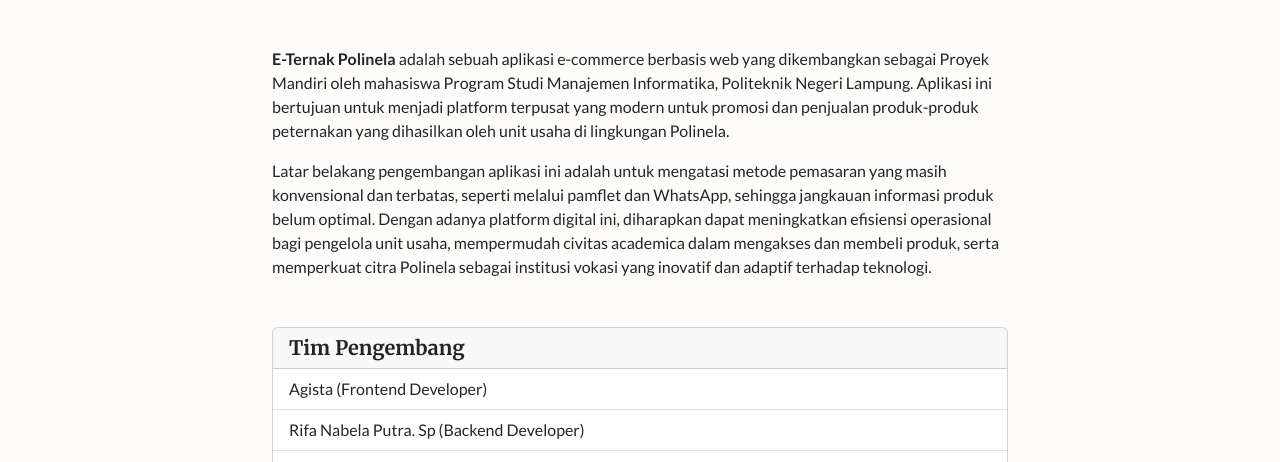
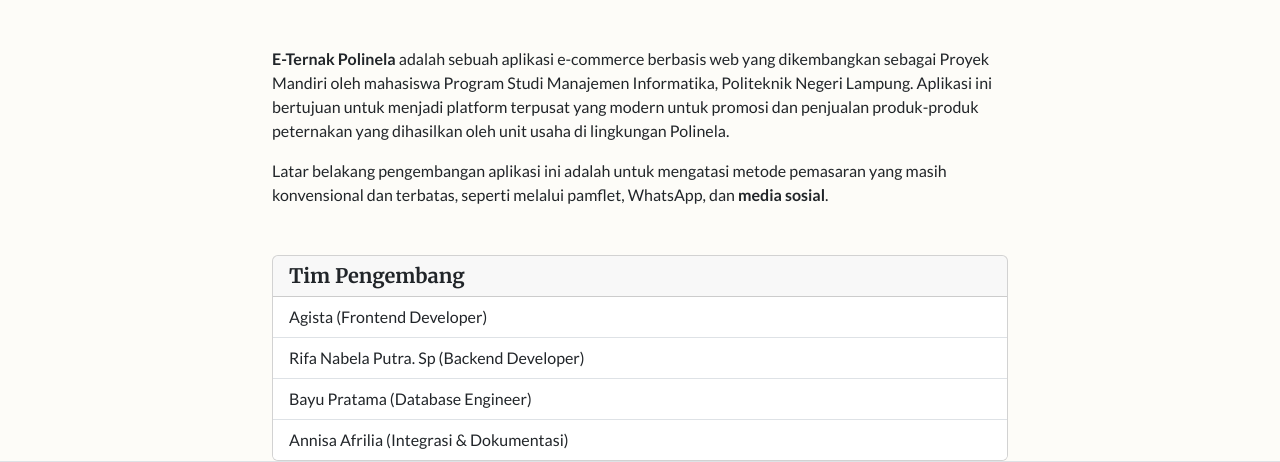
Before and after one commit to bayuatam/PM-KEAMANAN, a CodeIgniter 4 app: the page made by app/Views/about/index.php in a window 1280 px wide. Shown: the part 157-619 px from the top of the page. Run offline with PHP 8.4 and a stand-in for CodeIgniter, Linux system fonts and the light colour scheme; the template is opened without the code that fills it, so the values that code supplies are empty; some libraries are stand-ins or nearby versions.

Commit message:
Skema 1: Menambah info media sosial

```diff
--- a/app/Views/about/index.php
+++ b/app/Views/about/index.php
@@ -11,7 +11,7 @@
 
                 <p><strong>E-Ternak Polinela</strong> adalah sebuah aplikasi e-commerce berbasis web yang dikembangkan sebagai Proyek Mandiri oleh mahasiswa Program Studi Manajemen Informatika, Politeknik Negeri Lampung. Aplikasi ini bertujuan untuk menjadi platform terpusat yang modern untuk promosi dan penjualan produk-produk peternakan yang dihasilkan oleh unit usaha di lingkungan Polinela.</p>
 
-                <p>Latar belakang pengembangan aplikasi ini adalah untuk mengatasi metode pemasaran yang masih konvensional dan terbatas, seperti melalui pamflet dan WhatsApp, sehingga jangkauan informasi produk belum optimal. Dengan adanya platform digital ini, diharapkan dapat meningkatkan efisiensi operasional bagi pengelola unit usaha, mempermudah civitas academica dalam mengakses dan membeli produk, serta memperkuat citra Polinela sebagai institusi vokasi yang inovatif dan adaptif terhadap teknologi.</p>
+                <p>Latar belakang pengembangan aplikasi ini adalah untuk mengatasi metode pemasaran yang masih konvensional dan terbatas, seperti melalui pamflet, WhatsApp, dan <b>media sosial</b>.</p>
 
                 <div class="card mt-5">
                     <div class="card-header">
```
